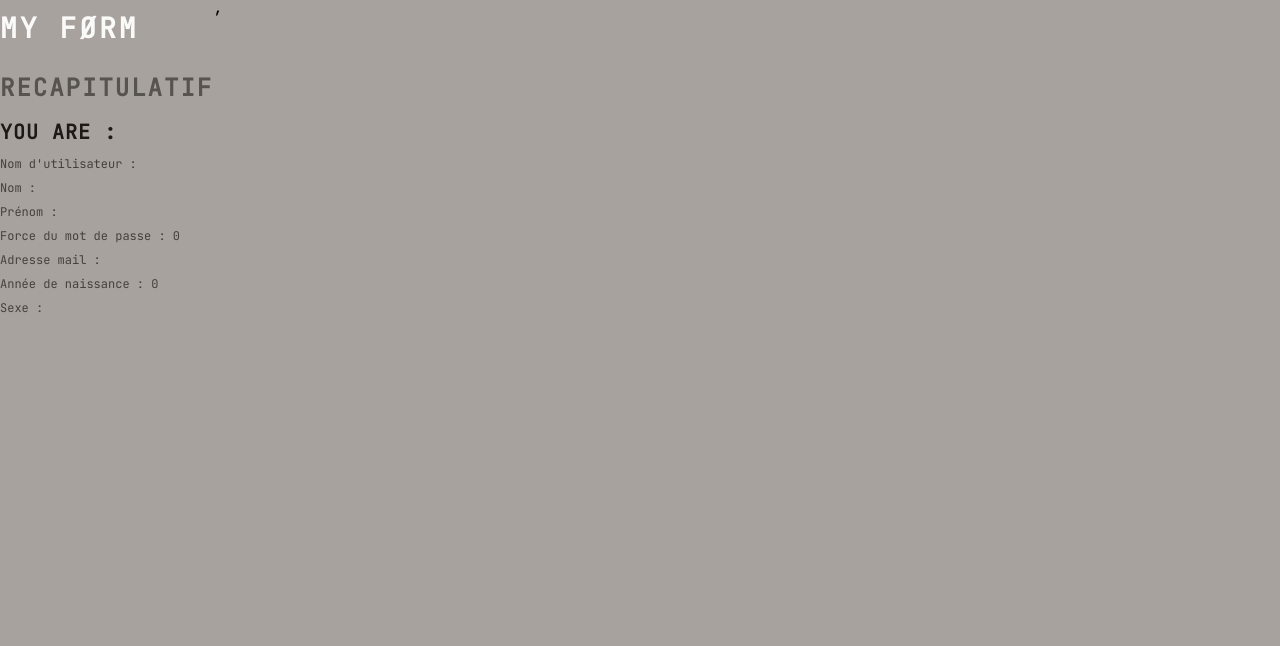
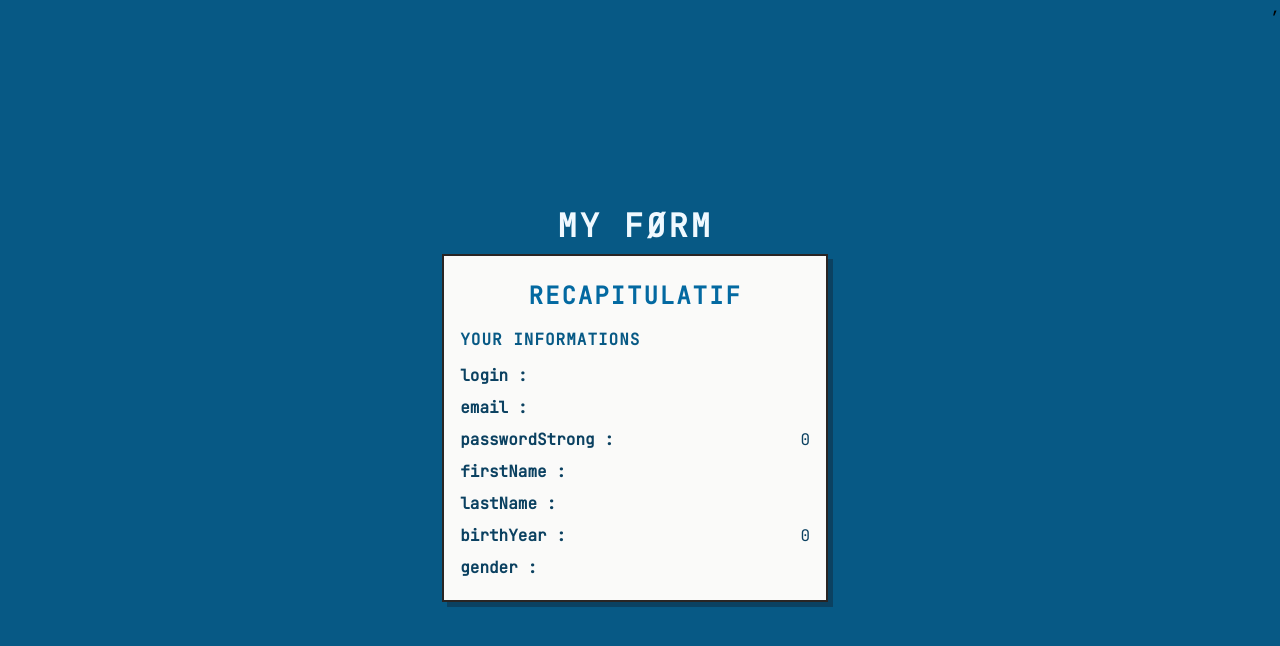
Before and after one commit to aledoux87/RetroForm, a React (Create React App) app: page /recap in a window 1280 px wide. Shown: the top 646 px of the page. Built offline with nearby package versions, Linux system fonts and the light colour scheme.

Commit message:
changement de style

```diff
--- a/src/components/App.jsx
+++ b/src/components/App.jsx
@@ -4,7 +4,7 @@ import Routing from '../components/Routing';
 function App() {
 
   return (
-    <div className="center">
+    <div className="center-app">
       <h1 >MY FØRM</h1>
       <Routing />
     </div>
--- a/src/components/Login.jsx
+++ b/src/components/Login.jsx
@@ -34,7 +34,7 @@ function Login(props) {
   return (
     <form className="retro-form" onSubmit={submitForm}>
       <h2>{props.title}</h2>
-      {props.subTitle && <p>{props.subTitle}</p>}
+      {props.subTitle && <h3>{props.subTitle}</h3>}
 
       <Field label="What is your login ?" id="login" type="text" defaultValue={login} onChange={setLogin} />
 
--- a/src/components/Recap.jsx
+++ b/src/components/Recap.jsx
@@ -6,19 +6,17 @@ function Recap(props) {
   const user = useSelector(state => state.user);
 
   return (
-    <form className="retro-field">
+    <form className="retro-form">
       <h2>{props.title}</h2>
       {props.subTitle && <h3>{props.subTitle}</h3>}
 
-      <div>
-        <p>Nom d'utilisateur : {user["login"]}</p>
-        <p>Nom : {user["lastName"]}</p>
-        <p>Prénom : {user["firstName"]}</p>
-        <p>Force du mot de passe : {user["passwordStrong"]}</p>
-        <p>Adresse mail : {user["email"]}</p>
-        <p>Année de naissance : {user["birthYear"]}</p>
-        <p>Sexe : {user["gender"]}</p>
-      </div>
+      <ul>
+        {Object.entries(user).map(([key, val], idx) => (
+          <li key={idx} style={{ display: 'flex', justifyContent: 'space-between' }}>
+            <span>{key} :</span> {val}
+          </li>
+        ))}
+      </ul>
     </form>
   );
 }
--- a/src/components/Register.jsx
+++ b/src/components/Register.jsx
@@ -58,7 +58,7 @@ function Register(props) {
   return (
     <form className="retro-form" onSubmit={submitForm}>
       <h2>{props.title}</h2>
-      {props.subTitle && <p>{props.subTitle}</p>}
+      {props.subTitle && <h3>{props.subTitle}</h3>}
 
       <Field
         label="What is your first name ?"
--- a/src/components/Routing.jsx
+++ b/src/components/Routing.jsx
@@ -17,7 +17,7 @@ function Routing() {
         <Register title="Register" subTitle="Let's talk about you..." />
       </Route>
       <Route path="/recap">
-        <Recap title="Recapitulatif" subTitle="You are :" />
+        <Recap title="Recapitulatif" subTitle="Your informations" />
       </Route>
     </Switch>
   );
--- a/src/index.css
+++ b/src/index.css
@@ -21,17 +21,18 @@
   --blue-700: #0369a1;
   --blue-800: #075985;
   --blue-900: #0c4a6e;
+  --blue-1000: #0b4161;
 }
 
 body {
-  background-color: var(--gray-400);
+  background-color: var(--blue-800);
   font-family: 'JetBrains Mono', monospace;
   font-weight: 400;
 }
 
 h1 {
-  color: var(--gray-50);
-  font-size: 1.75rem;
+  color: var(--blue-50);
+  font-size: 2rem;
   font-weight: 700;
   letter-spacing: 3px;
   line-height: 3.5rem;
@@ -39,17 +40,18 @@ h1 {
 }
 
 h2 {
-  color: var(--gray-600);
+  color: var(--blue-700);
   font-size: 1.5rem;
   font-weight: 700;
   letter-spacing: 2px;
   line-height: 3rem;
   text-transform: uppercase;
+  text-align: center;
 }
 
 h3 {
-  color: var(--gray-900);
-  font-size: 1.25rem;
+  color: var(--blue-800);
+  font-size: 1rem;
   font-weight: 700;
   letter-spacing: 1px;
   line-height: 2.5rem;
@@ -57,20 +59,34 @@ h3 {
 }
 
 p {
-  color: var(--gray-700);
+  color: var(--blue-700);
   font-size: 0.75rem;
   line-height: 1.5rem;
 }
 
+li {
+  color: var(--blue-1000);
+  font-size: 1rem;
+  font-weight: 500;
+  line-height: 2rem;
+}
+
+span {
+  color: var(--blue-1000);
+  font-size: 1rem;
+  font-weight: 1000;
+  line-height: 2rem;
+}
+
 label {
-  color: var(--gray-900);
+  color: var(--blue-900);
   font-size: 0.875rem;
   line-height: 1.75rem;
   font-style: italic;
 }
 
 input {
-  color: var(--gray-700);
+  color: var(--blue-700);
   font-size: 1rem;
   line-height: 1.5rem;
 }
@@ -82,7 +98,7 @@ input::placeholder {
 }
 
 select {
-  color: var(--gray-700);
+  color: var(--blue-700);
   font-size: 1rem;
   outline: none;
 }
@@ -95,10 +111,17 @@ button {
   text-transform: uppercase;
 }
 
+.center-app{
+  align-items: center;
+  display: flex;
+  flex-direction: column;
+  margin: auto;
+}
+
 .retro-form {
   background-color: var(--gray-50);
   border: 2px solid var(--gray-800);
-  box-shadow: 2px 2px 0 var(--gray-800);
+  box-shadow: 5px 5px 0 var(--blue-1000);
   display: flex;
   flex-direction: column;
   padding: 1rem;
@@ -112,20 +135,21 @@ button {
 }
 
 .retro-input {
-  background-color: var(--gray-100);
+  background-color: var(--blue-50);
   border: 2px solid var(--gray-700);
   box-shadow: 2px 2px 0 var(--gray-700);
   font-size: 1rem;
   line-height: 1.625rem;
   outline: none;
+  color: var(--blue-800);
 }
 
 .retro-input:focus {
-  background-color: var(--gray-50);
+  background-color: var(--blue-50);
 }
 
 .retro-select {
-  background-color: var(--gray-100);
+  background-color: var(--blue-50);
   border: 2px solid var(--gray-700);
   box-shadow: 2px 2px 0 var(--gray-700);
   font-family: 'JetBrains Mono', monospace;
@@ -134,8 +158,8 @@ button {
 }
 
 .retro-button {
-  color: var(--gray-600);
-  background-color: var(--gray-50);
+  color: var(--blue-900);
+  background-color: var(--blue-50);
   border: 2px solid var(--gray-800);
   box-shadow: 2px 2px 0 var(--gray-800);
   margin: 1rem auto 0.5rem;
@@ -143,13 +167,14 @@ button {
 }
 
 .retro-button:hover {
-  background-color: var(--gray-50);
-  box-shadow: 1px 1px 0 var(--gray-800);
+  background-color: var(--blue-800);
+  color: var(--blue-50);
+  box-shadow: 2px 2px 0 var(--gray-800);
 }
 
 .retro-button:active {
-  color: var(--gray-50);
-  background-color: var(--gray-600);
+  color: var(--blue-50);
+  background-color: var(--blue-800);
   border: 2px solid var(--gray-600);
   box-shadow: 0 0 0 var(--gray-600);
 }
```
